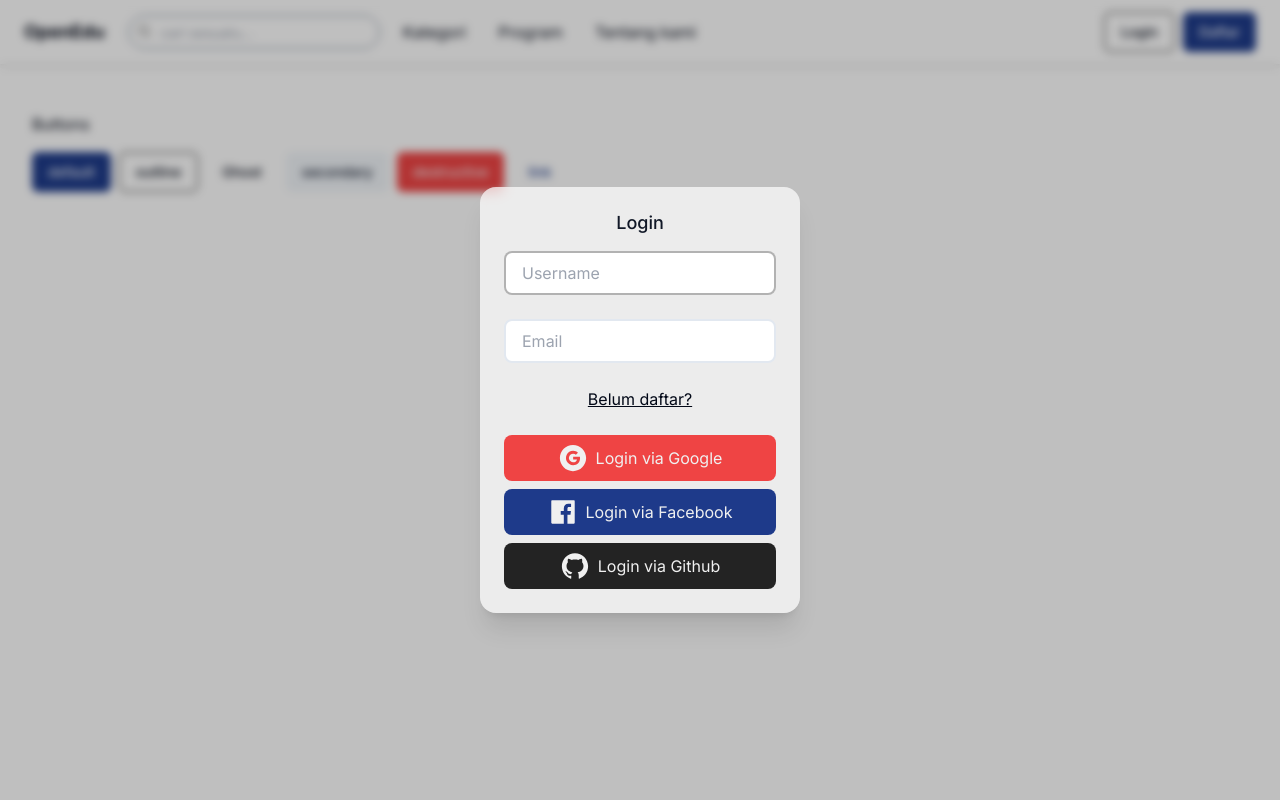
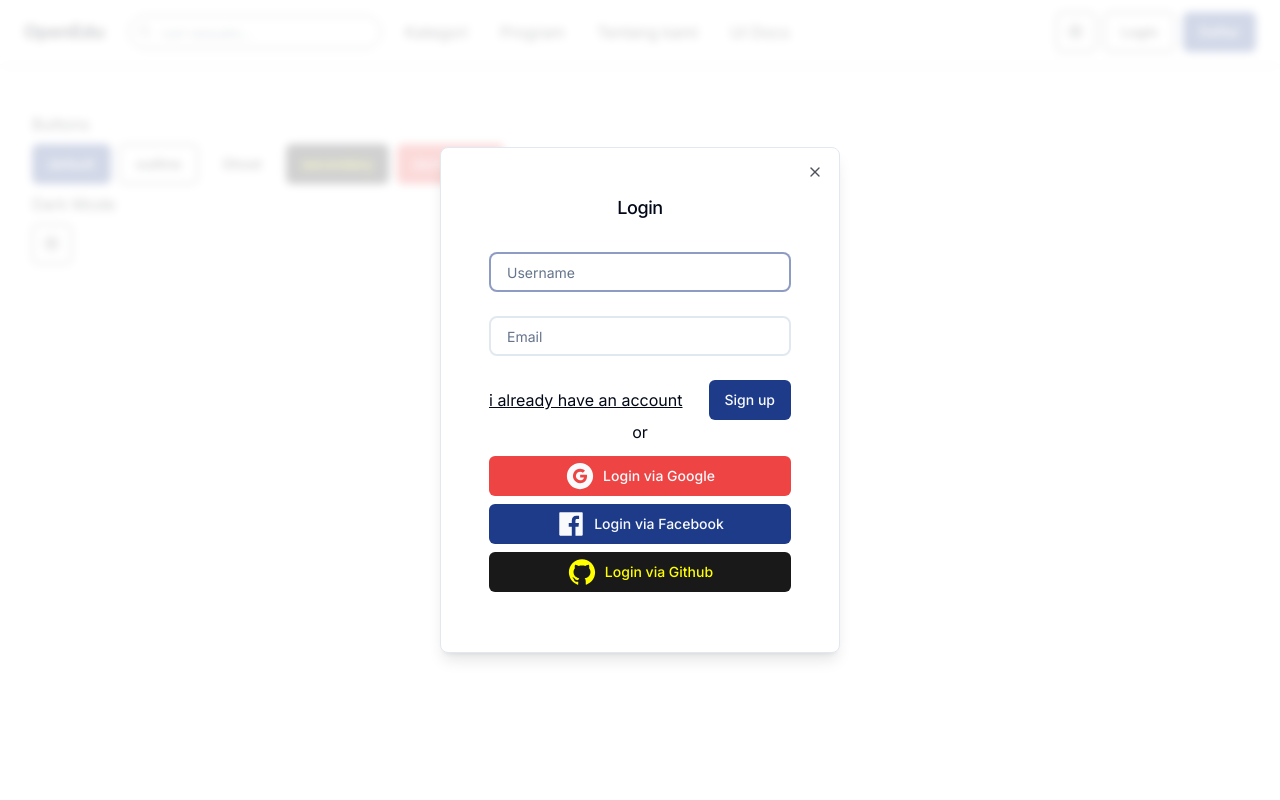
Before and after one commit to pampam01/online_learning_platform, a Next.js app: page /docs in a window 1280 px wide. Both pictures are taken after a click on the button "Login". Shown: the top 800 px of the page. Built offline with nearby package versions, Linux system fonts and the light colour scheme.

Commit message:
adding ModeToggle

```diff
--- a/app/docs/page.tsx
+++ b/app/docs/page.tsx
@@ -1,11 +1,12 @@
+import { ModeToggle } from "@/components/ModeToggle";
 import { Button } from "@/components/ui/button";
 import React from "react";
 
 const page = () => {
   return (
-    <section className="h-[100vh] pt-12">
+    <section className="flex flex-col h-[100vh] pt-12 gap-y-2">
       <h1>Buttons</h1>
-      <div className="flex gap-x-2 pt-4">
+      <div className="flex gap-x-2">
         <Button>default</Button>
         <Button variant={"outline"}>outline</Button>
         <Button variant={"ghost"}>Ghost</Button>
@@ -13,6 +14,8 @@
         <Button variant={"destructive"}>destructive</Button>
         <Button variant={"link"}>link</Button>
       </div>
+      <h1>Dark Mode</h1>
+      <ModeToggle />
     </section>
   );
 };
--- a/app/globals.css
+++ b/app/globals.css
@@ -41,8 +41,8 @@
     --primary: 224 64.3% 32.9%;
     --primary-foreground: 210 40% 98%;
 
-    --secondary: 210 40% 96.1%;
-    --secondary-foreground: 222.2 47.4% 11.2%;
+    --secondary: 0 0% 9.8%;
+    --secondary-foreground: 240 240% 240%;
 
     --muted: 210 40% 96.1%;
     --muted-foreground: 215.4 16.3% 46.9%;
--- a/app/layout.tsx
+++ b/app/layout.tsx
@@ -3,6 +3,7 @@
 import "./globals.css";
 import Header from "@/components/Header";
 import Footer from "@/components/Footer";
+import { ThemeProvider } from "@/components/Theme-Provider";
 
 const inter = Inter({ subsets: ["latin"] });
 
@@ -19,11 +20,18 @@
   return (
     <html lang="en">
       <body className={inter.className}>
-        <Header />
-        <div className="container">
-          <>{children}</>
-          <Footer />
-        </div>
+        <ThemeProvider
+          attribute="class"
+          defaultTheme="system"
+          enableSystem
+          disableTransitionOnChange
+        >
+          <Header />
+          <div className="container">
+            <>{children}</>
+            <Footer />
+          </div>
+        </ThemeProvider>
       </body>
     </html>
   );
--- a/components/Header.tsx
+++ b/components/Header.tsx
@@ -7,33 +7,30 @@
 import useMenuRef from "@/utils/hooks/useMenuRef";
 import Modal from "./Modal";
 import { Button } from "./ui/button";
+import { Dialog, DialogTrigger } from "./ui/dialog";
+import { ModeToggle } from "./ModeToggle";
+import { Input } from "./ui/input";
 
 const Header = () => {
   const [nav, setNav] = useState(false);
   const [categoryContent, setCategoryContent] = useState(false);
-  const [openModal, setOpenModal] = useState(false);
   let navbarRef = useMenuRef(setNav);
-
-  const handleSidebarLogin = () => {
-    setOpenModal(true);
-
-    setNav(false);
-  };
 
   return (
     <nav>
       {/* container */}
       <div className="flex justify-between items-center px-6 py-4 tablet:py-0 shadow-[0_2px_6px_-1px_rgb(0_0_0_/_0.2)]">
-        <Modal isOpen={openModal} setIsOpen={setOpenModal} />
         {/* KIRI */}
 
         <div className="flex flex-row items-center">
           {/* logo */}
-          <div className="text-lg font-bold cursor-pointer">OpenEdu</div>
+          <Link href="/" className="text-lg font-bold cursor-pointer">
+            OpenEdu
+          </Link>
           {/* search-bar */}
           <div className="hidden xs:flex relative mx-2 sm:mx-0 sm:ml-6">
             <BiSearch className="absolute left-2 top-2" color="gray" />
-            <input
+            <Input
               type="text"
               className="focus:outline focus:outline-blue-500 duration-200 h-8 flex items-center pr-2 pl-8 outline outline-1 outline-slate-500 border-gray-300 rounded-full text-sm "
               placeholder="cari sesuatu..."
@@ -46,7 +43,7 @@
                 Kategori
               </Link>
               {/* navigation content */}
-              <div className="hidden group-hover/categories:flex flex-row left-0 top-16 bg-white border absolute z-50">
+              <div className="hidden group-hover/categories:flex flex-row left-0 top-16 bg-white dark:bg-primary-foreground border absolute z-50">
                 {/* navigation categories */}
                 <ul className="py-2 px-3 flex flex-col gap-y-4 w-60">
                   <li
@@ -102,17 +99,24 @@
                 Tentang kami
               </Link>
             </li>
+            <li className="py-5">
+              <Link href="/docs" className="px-4 hover:text-blue-800">
+                UI Docs
+              </Link>
+            </li>
           </ul>
         </div>
         {/* KANAN */}
         <div className="hidden tablet:flex gap-x-2">
-          <Button
-            variant={"outline"}
-            className="px-4 py-2"
-            onClick={() => setOpenModal(true)}
-          >
-            Login
-          </Button>
+          <ModeToggle />
+          <Dialog>
+            <Modal />
+            <DialogTrigger asChild>
+              <Button variant={"outline"} className="px-4 py-2">
+                Login
+              </Button>
+            </DialogTrigger>
+          </Dialog>
 
           <Button className="px-4 py-2 ">Daftar</Button>
         </div>
@@ -132,10 +136,19 @@
         ref={navbarRef}
       >
         <div className="flex flex-col items-start py-4 border-b-2 gap-y-3 px-4 relative">
-          <button className="text-blue-700" onClick={handleSidebarLogin}>
-            Login
-          </button>
-          <button className="text-blue-700">Daftar</button>
+          <Dialog>
+            <Modal />
+            <DialogTrigger asChild>
+              <Button
+                variant={"outline"}
+                className="px-4 py-2"
+                onClick={() => setNav(!nav)}
+              >
+                Login
+              </Button>
+            </DialogTrigger>
+          </Dialog>
+          <Button>Daftar</Button>
           <div
             className="absolute -right-16 border rounded-full p-2 bg-slate-300 cursor-pointer"
             onClick={() => setNav(!nav)}
--- a/components/Modal.tsx
+++ b/components/Modal.tsx
@@ -1,103 +1,73 @@
-"use client";
-import { Dialog, Transition } from "@headlessui/react";
+import { Button } from "@/components/ui/button";
+import {
+  Dialog,
+  DialogContent,
+  DialogHeader,
+  DialogTitle,
+  DialogTrigger,
+} from "@/components/ui/dialog";
 import Link from "next/link";
-import { Fragment, useState } from "react";
-import { AiFillFacebook, AiFillGoogleCircle } from "react-icons/ai";
-import { AiFillGithub } from "react-icons/ai";
-
-export default function Modal({
-  isOpen,
-  setIsOpen,
-}: {
-  isOpen: boolean;
-  setIsOpen: (value: boolean) => void;
-}) {
-  function closeModal() {
-    setIsOpen(false);
-  }
-
-  function openModal() {
-    setIsOpen(true);
-  }
-
+import {
+  AiFillFacebook,
+  AiFillGithub,
+  AiFillGoogleCircle,
+} from "react-icons/ai";
+import { Input } from "./ui/input";
+export default function Modal() {
   return (
-    <>
-      {/* transisi modal */}
-      <Transition appear show={isOpen} as={Fragment}>
-        {/* modal + full background*/}
-        <Dialog as="div" className="relative z-10" onClose={closeModal}>
-          {/* bagian hitam diluar modal */}
-          <Transition.Child
-            as={Fragment}
-            enter="ease-out duration-300"
-            enterFrom="opacity-0"
-            enterTo="opacity-100"
-            leave="ease-in duration-200"
-            leaveFrom="opacity-100"
-            leaveTo="opacity-0"
-          >
-            <div className="fixed inset-0 bg-black/25 backdrop-blur-sm" />
-          </Transition.Child>
-          <div className="fixed inset-0 overflow-y-auto">
-            <div className="flex min-h-full items-center justify-center p-4 text-center">
-              <Transition.Child
-                as={Fragment}
-                enter="ease-out duration-300"
-                enterFrom="opacity-0 scale-95"
-                enterTo="opacity-100 scale-100"
-                leave="ease-in duration-200"
-                leaveFrom="opacity-100 scale-100"
-                leaveTo="opacity-0 scale-95"
-              >
-                {/* modal */}
-                <Dialog.Panel className="w-[20rem] max-w-md transform overflow-hidden rounded-2xl bg-white/70 backdrop-blur-sm p-6 text-left align-middle shadow-xl transition-all">
-                  <Dialog.Title
-                    as="h3"
-                    className="text-lg font-medium leading-6 text-center text-gray-900"
-                  >
+    <DialogContent className="sm:max-w-[425px]">
+      <DialogHeader>
+        <DialogTitle className="text-lg font-medium leading-6 text-center">
           Login
-                  </Dialog.Title>
-                  <div className="flex flex-col mt-4 gap-y-6">
-                    <input
+        </DialogTitle>
+      </DialogHeader>
+      <div className="flex flex-col mt-4">
+        <div className="flex flex-col gap-y-6">
+          <Input
             type="text"
             name="username"
             autoCapitalize="words"
             placeholder="Username"
-                      className="border-2 py-2 px-4 rounded-lg w-full focus:outline-none focus:border-black/30"
+            className="border-2 py-2 px-4 rounded-lg w-full focus:outline-none focus:border-primary/50"
           />
-                    <input
+          <Input
             type="text"
             name="email"
             placeholder="Email"
-                      className="border-2 py-2 px-4 rounded-lg w-full focus:outline-none focus:border-black/30"
+            className="border-2 py-2 px-4 rounded-lg w-full focus:outline-none focus:border-primary/50"
           />
+          <div className="flex justify-between items-center w-full">
             <Link
               href="/"
               className="flex justify-center underline hover:text-blue-800"
             >
-                      Belum daftar?
+              i already have an account
             </Link>
-                    <div className="flex flex-col gap-y-2">
-                      <button className="bg-red-500 hover:opacity-90 duration-100 text-[#f0f0f0] py-2 px-4 rounded-lg w-full flex items-center justify-center gap-x-2">
+            <Button type="submit">Sign up</Button>
+          </div>
+        </div>
+        <p className="text-center">or</p>
+        <div className="flex flex-col gap-y-2 py-3">
+          <Button
+            variant={"destructive"}
+            className="py-2 px-4 w-full flex items-center justify-center gap-x-2"
+          >
             <AiFillGoogleCircle size={30} />
             Login via Google
-                      </button>
-                      <button className="bg-blue-900 hover:opacity-90 duration-100 text-[#f0f0f0] py-2 px-4 rounded-lg w-full flex items-center justify-center gap-x-2">
+          </Button>
+          <Button className="py-2 px-4 w-full flex items-center justify-center gap-x-2">
             <AiFillFacebook size={30} />
             Login via Facebook
-                      </button>
-                      <button className="bg-[#232323] hover:opacity-90 duration-100 text-[#f0f0f0] py-2 px-4 rounded-lg w-full flex items-center justify-center gap-x-2">
+          </Button>
+          <Button
+            variant={"secondary"}
+            className="py-2 px-4 w-full flex items-center justify-center gap-x-2"
+          >
             <AiFillGithub size={30} />
             Login via Github
-                      </button>
+          </Button>
         </div>
       </div>
-                </Dialog.Panel>
-              </Transition.Child>
-            </div>
-          </div>
-        </Dialog>
-      </Transition>
-    </>
+    </DialogContent>
   );
 }
--- /dev/null
+++ b/components/ModeToggle.tsx
@@ -0,0 +1,40 @@
+"use client"
+
+import * as React from "react"
+import { Moon, Sun } from "lucide-react"
+import { useTheme } from "next-themes"
+
+import { Button } from "@/components/ui/button"
+import {
+  DropdownMenu,
+  DropdownMenuContent,
+  DropdownMenuItem,
+  DropdownMenuTrigger,
+} from "@/components/ui/dropdown-menu"
+
+export function ModeToggle() {
+  const { setTheme } = useTheme()
+
+  return (
+    <DropdownMenu>
+      <DropdownMenuTrigger asChild>
+        <Button variant="outline" size="icon">
+          <Sun className="h-[1.2rem] w-[1.2rem] rotate-0 scale-100 transition-all dark:-rotate-90 dark:scale-0" />
+          <Moon className="absolute h-[1.2rem] w-[1.2rem] rotate-90 scale-0 transition-all dark:rotate-0 dark:scale-100" />
+          <span className="sr-only">Toggle theme</span>
+        </Button>
+      </DropdownMenuTrigger>
+      <DropdownMenuContent align="end">
+        <DropdownMenuItem onClick={() => setTheme("light")}>
+          Light
+        </DropdownMenuItem>
+        <DropdownMenuItem onClick={() => setTheme("dark")}>
+          Dark
+        </DropdownMenuItem>
+        <DropdownMenuItem onClick={() => setTheme("system")}>
+          System
+        </DropdownMenuItem>
+      </DropdownMenuContent>
+    </DropdownMenu>
+  )
+}
--- /dev/null
+++ b/components/Theme-Provider.tsx
@@ -0,0 +1,9 @@
+"use client"
+
+import * as React from "react"
+import { ThemeProvider as NextThemesProvider } from "next-themes"
+import { type ThemeProviderProps } from "next-themes/dist/types"
+
+export function ThemeProvider({ children, ...props }: ThemeProviderProps) {
+  return <NextThemesProvider {...props}>{children}</NextThemesProvider>
+}
--- a/components/ui/button.tsx
+++ b/components/ui/button.tsx
@@ -13,7 +13,7 @@
         destructive:
           "bg-destructive text-destructive-foreground hover:bg-destructive/90",
         outline:
-          "border border-black bg-background hover:bg-accent hover:text-accent-foreground",
+          "border border-accent-foreground bg-background hover:bg-accent hover:text-accent-foreground",
         secondary:
           "bg-secondary text-secondary-foreground hover:bg-secondary/80",
         ghost: "hover:bg-accent hover:text-accent-foreground",
--- /dev/null
+++ b/components/ui/dialog.tsx
@@ -0,0 +1,122 @@
+"use client"
+
+import * as React from "react"
+import * as DialogPrimitive from "@radix-ui/react-dialog"
+import { X } from "lucide-react"
+
+import { cn } from "@/lib/utils"
+
+const Dialog = DialogPrimitive.Root
+
+const DialogTrigger = DialogPrimitive.Trigger
+
+const DialogPortal = DialogPrimitive.Portal
+
+const DialogClose = DialogPrimitive.Close
+
+const DialogOverlay = React.forwardRef<
+  React.ElementRef<typeof DialogPrimitive.Overlay>,
+  React.ComponentPropsWithoutRef<typeof DialogPrimitive.Overlay>
+>(({ className, ...props }, ref) => (
+  <DialogPrimitive.Overlay
+    ref={ref}
+    className={cn(
+      "fixed inset-0 z-50 bg-background/80 backdrop-blur-sm data-[state=open]:animate-in data-[state=closed]:animate-out data-[state=closed]:fade-out-0 data-[state=open]:fade-in-0",
+      className
+    )}
+    {...props}
+  />
+))
+DialogOverlay.displayName = DialogPrimitive.Overlay.displayName
+
+const DialogContent = React.forwardRef<
+  React.ElementRef<typeof DialogPrimitive.Content>,
+  React.ComponentPropsWithoutRef<typeof DialogPrimitive.Content>
+>(({ className, children, ...props }, ref) => (
+  <DialogPortal>
+    <DialogOverlay />
+    <DialogPrimitive.Content
+      ref={ref}
+      className={cn(
+        "fixed left-[50%] top-[50%] z-50 grid w-full max-w-lg translate-x-[-50%] translate-y-[-50%] gap-4 border bg-background p-12 shadow-lg duration-200 data-[state=open]:animate-in data-[state=closed]:animate-out data-[state=closed]:fade-out-0 data-[state=open]:fade-in-0 data-[state=closed]:zoom-out-95 data-[state=open]:zoom-in-95 data-[state=closed]:slide-out-to-left-1/2 data-[state=closed]:slide-out-to-top-[48%] data-[state=open]:slide-in-from-left-1/2 data-[state=open]:slide-in-from-top-[48%] sm:rounded-lg md:w-[25rem]",
+        className
+      )}
+      {...props}
+    >
+      {children}
+      <DialogPrimitive.Close className="absolute right-4 top-4 rounded-sm opacity-70 ring-offset-background transition-opacity hover:opacity-100 focus:outline-none focus:ring-2 focus:ring-ring focus:ring-offset-2 disabled:pointer-events-none data-[state=open]:bg-accent data-[state=open]:text-muted-foreground">
+        <X className="h-4 w-4" />
+        <span className="sr-only">Close</span>
+      </DialogPrimitive.Close>
+    </DialogPrimitive.Content>
+  </DialogPortal>
+))
+DialogContent.displayName = DialogPrimitive.Content.displayName
+
+const DialogHeader = ({
+  className,
+  ...props
+}: React.HTMLAttributes<HTMLDivElement>) => (
+  <div
+    className={cn(
+      "flex flex-col space-y-1.5 text-center sm:text-left",
+      className
+    )}
+    {...props}
+  />
+)
+DialogHeader.displayName = "DialogHeader"
+
+const DialogFooter = ({
+  className,
+  ...props
+}: React.HTMLAttributes<HTMLDivElement>) => (
+  <div
+    className={cn(
+      "flex flex-col-reverse sm:flex-row sm:justify-end sm:space-x-2",
+      className
+    )}
+    {...props}
+  />
+)
+DialogFooter.displayName = "DialogFooter"
+
+const DialogTitle = React.forwardRef<
+  React.ElementRef<typeof DialogPrimitive.Title>,
+  React.ComponentPropsWithoutRef<typeof DialogPrimitive.Title>
+>(({ className, ...props }, ref) => (
+  <DialogPrimitive.Title
+    ref={ref}
+    className={cn(
+      "text-lg font-semibold leading-none tracking-tight",
+      className
+    )}
+    {...props}
+  />
+))
+DialogTitle.displayName = DialogPrimitive.Title.displayName
+
+const DialogDescription = React.forwardRef<
+  React.ElementRef<typeof DialogPrimitive.Description>,
+  React.ComponentPropsWithoutRef<typeof DialogPrimitive.Description>
+>(({ className, ...props }, ref) => (
+  <DialogPrimitive.Description
+    ref={ref}
+    className={cn("text-sm text-muted-foreground", className)}
+    {...props}
+  />
+))
+DialogDescription.displayName = DialogPrimitive.Description.displayName
+
+export {
+  Dialog,
+  DialogPortal,
+  DialogOverlay,
+  DialogClose,
+  DialogTrigger,
+  DialogContent,
+  DialogHeader,
+  DialogFooter,
+  DialogTitle,
+  DialogDescription,
+}
--- /dev/null
+++ b/components/ui/input.tsx
@@ -0,0 +1,25 @@
+import * as React from "react"
+
+import { cn } from "@/lib/utils"
+
+export interface InputProps
+  extends React.InputHTMLAttributes<HTMLInputElement> {}
+
+const Input = React.forwardRef<HTMLInputElement, InputProps>(
+  ({ className, type, ...props }, ref) => {
+    return (
+      <input
+        type={type}
+        className={cn(
+          "flex h-10 w-full rounded-md border border-input bg-background px-3 py-2 text-sm ring-offset-background file:border-0 file:bg-transparent file:text-sm file:font-medium placeholder:text-muted-foreground disabled:cursor-not-allowed disabled:opacity-50",
+          className
+        )}
+        ref={ref}
+        {...props}
+      />
+    )
+  }
+)
+Input.displayName = "Input"
+
+export { Input }
--- a/package.json
+++ b/package.json
@@ -12,7 +12,9 @@
     "@headlessui/react": "^1.7.17",
     "@prisma/client": "^5.4.2",
     "@radix-ui/react-avatar": "^1.0.4",
+    "@radix-ui/react-dialog": "^1.0.5",
     "@radix-ui/react-dropdown-menu": "^2.0.6",
+    "@radix-ui/react-label": "^2.0.2",
     "@radix-ui/react-navigation-menu": "^1.1.4",
     "@radix-ui/react-popover": "^1.0.7",
     "@radix-ui/react-slot": "^1.0.2",
@@ -23,6 +25,7 @@
     "lucide-react": "^0.288.0",
     "maath": "^0.7.0",
     "next": "^14.0.0",
+    "next-themes": "^0.2.1",
     "react": "^18.2.0",
     "react-day-picker": "^8.9.1",
     "react-dom": "^18.2.0",
```
Also changed, not shown: components/ui/label.tsx (added, +26 -0 lines), 1 other file (tests, documents, lock files or other folders). Lines whose indentation alone changed are shown as unchanged.
